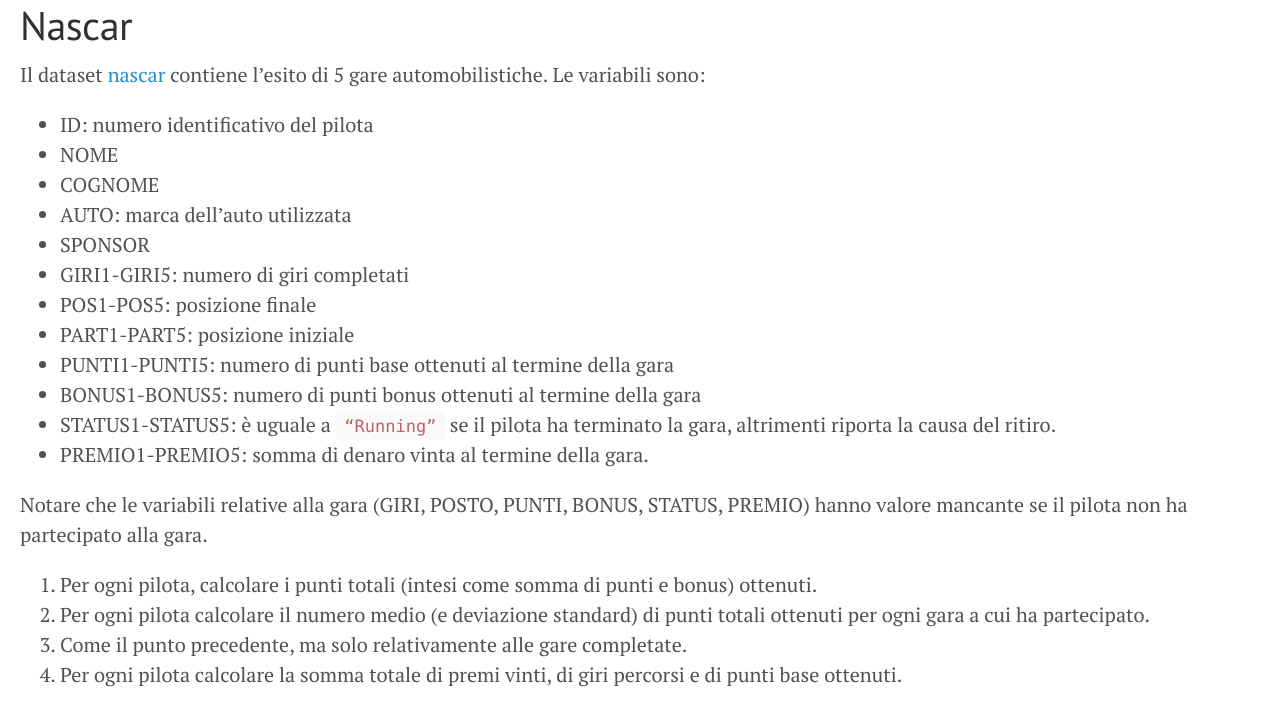
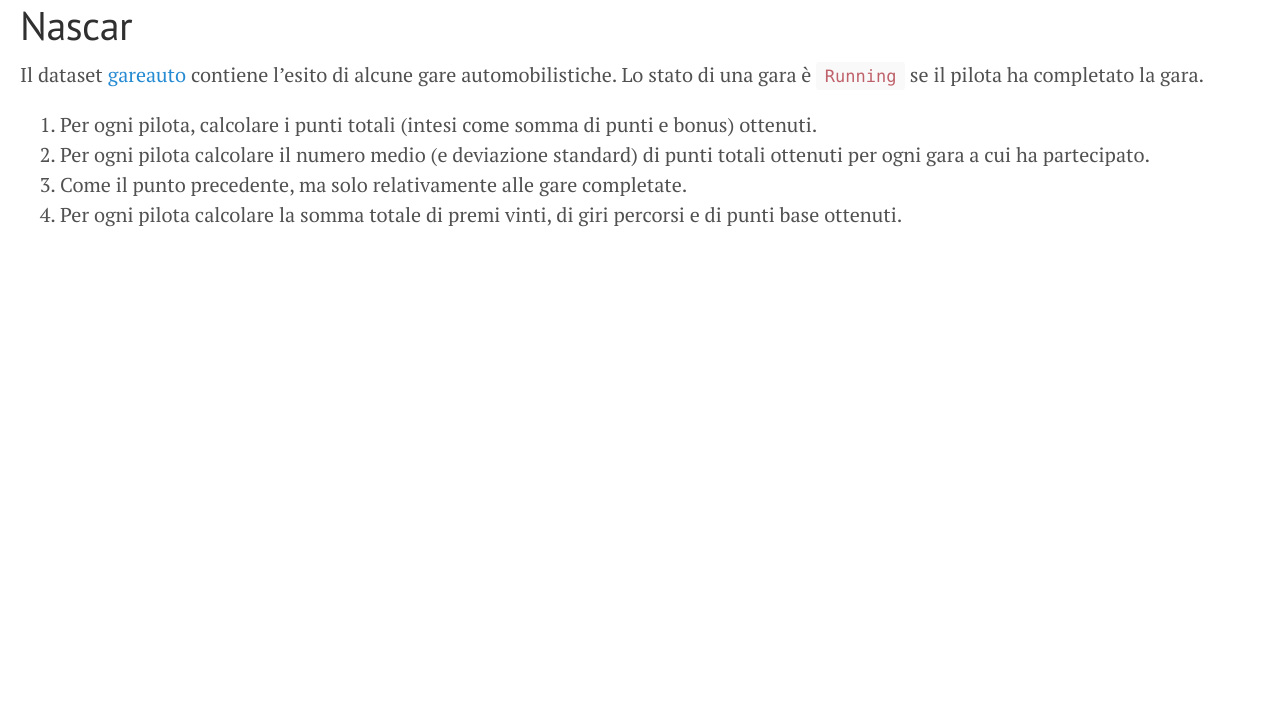
Before and after one commit to gdv/laboratorio-informatica, a Jekyll site: the page built from docs/testi/nascar.md, in a window 1280 px wide. Shown: the top 726 px of the page. Built offline with Jekyll 4.4.1, drawn with Linux system fonts in a browser that asks for light colours.

Commit message:
nuovo dataset

```diff
--- a/docs/testi/nascar.md
+++ b/docs/testi/nascar.md
@@ -3,22 +3,8 @@ layout: page
 title: Nascar
 ---
 
-Il dataset [nascar](../dati/nascar.sas7bdat) contiene l’esito di 5 gare automobilistiche. Le variabili sono:
-
-*  ID: numero identificativo del pilota
-*  NOME
-*  COGNOME
-*  AUTO: marca dell’auto utilizzata
-*  SPONSOR
-*  GIRI1-GIRI5: numero di giri completati
-*  POS1-POS5: posizione finale
-*  PART1-PART5: posizione iniziale
-*  PUNTI1-PUNTI5: numero di punti base ottenuti al termine della gara
-*  BONUS1-BONUS5: numero di punti bonus ottenuti al termine della gara
-*  STATUS1-STATUS5: è uguale a `“Running”` se il pilota ha terminato la gara, altrimenti riporta la causa del ritiro.
-*  PREMIO1-PREMIO5: somma di denaro vinta al termine della gara.
-
-Notare che le variabili relative alla gara (GIRI, POSTO, PUNTI, BONUS, STATUS, PREMIO) hanno valore mancante se il pilota non ha partecipato alla gara.
+Il dataset [gareauto](../dati/gareauto.sas7bdat) contiene l’esito di alcune gare automobilistiche.
+Lo stato di una gara è `Running` se il pilota ha completato la gara.
 
 1.  Per ogni pilota, calcolare i punti totali (intesi come somma di punti e bonus) ottenuti.
 2.  Per ogni pilota calcolare il numero medio (e deviazione standard) di punti totali ottenuti per ogni gara a cui ha partecipato.
```
Also changed, not shown: 3 other files.
